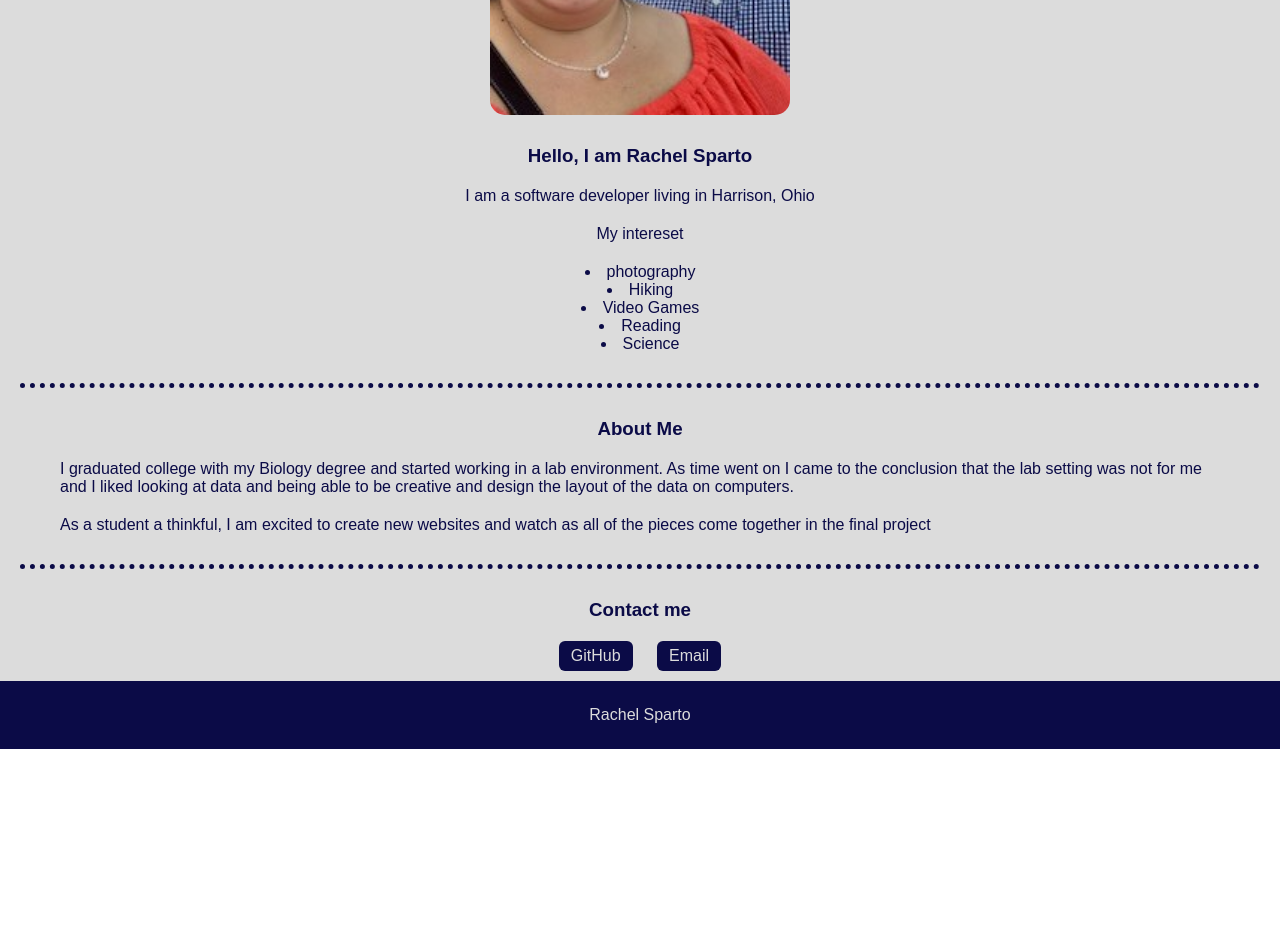
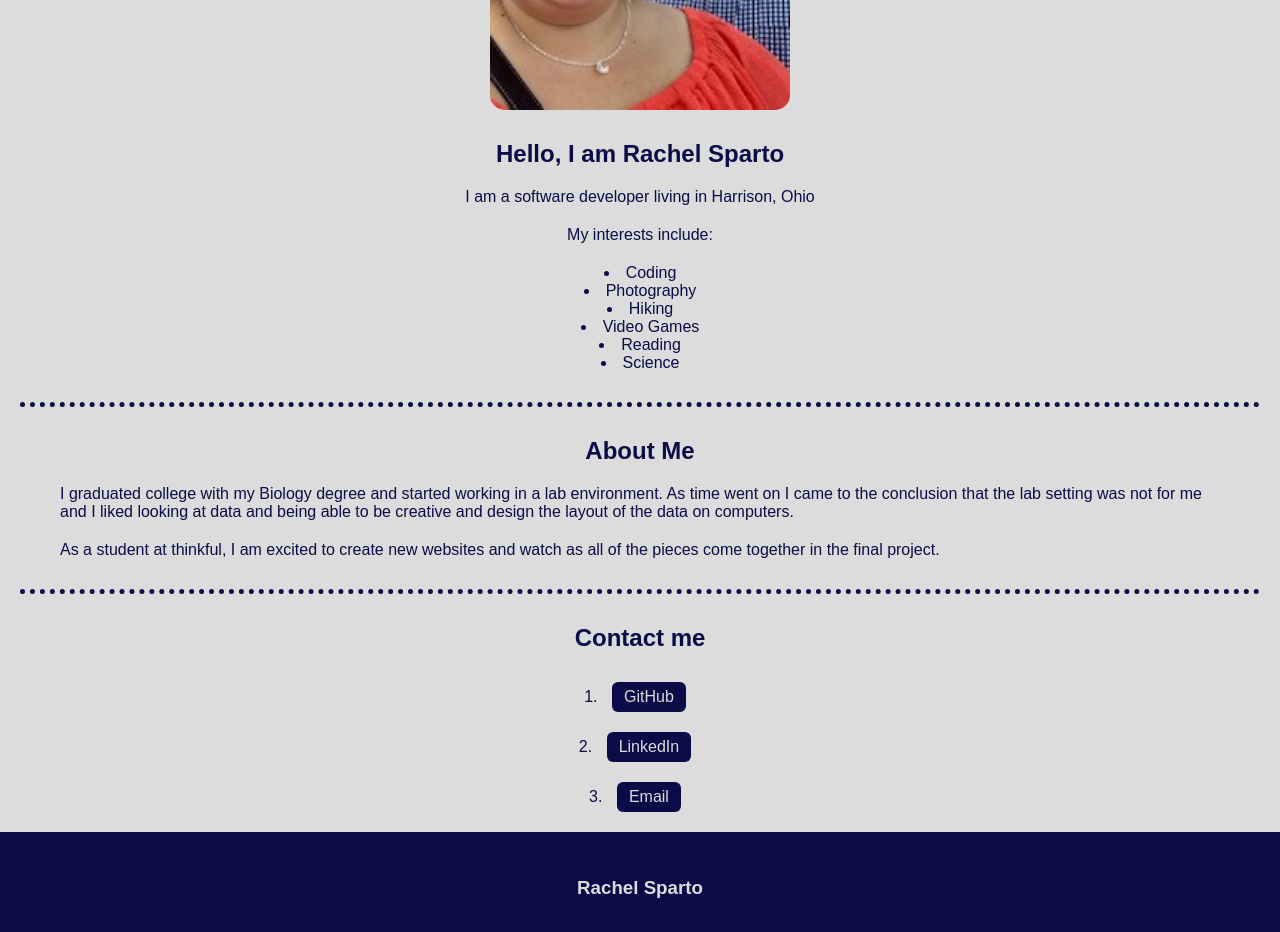
Before and after one commit to RachelSparto/Portfolio-Web-Page, a plain HTML site: page index.html in a window 1280 px wide. Shown: the part 380-1312 px from the top of the page. Before the commit the page ends 1129 px from the top, so only its background shows below. Drawn offline with Linux system fonts and the light colour scheme; a script that the page names is missing.

Commit message:
Second Upload

```diff
--- a/index.html
+++ b/index.html
@@ -6,7 +6,7 @@
   <head>
     <meta charset="utf-8">
     <meta name="viewport" content="width=device-width">
-    <title>replit</title>
+    <title>Portfolio Website</title>
     <link href="style.css" rel="stylesheet" type="text/css" />
   </head>
 
@@ -20,13 +20,14 @@
       <!-- add photo in top of main section -->
       <img src="images/main/profile.jpg" width="300" alt="Rachel Spato profile picture">
       <!-- introduction name and location -->
-      <article>
-<h3 class="center"> Hello, I am Rachel Sparto </h3>
+      <article id="intro">
+<h2 class="center"> Hello, I am Rachel Sparto </h2>
       <p class="center"> I am a software developer living in Harrison, Ohio </p>
       <!-- list here of hobies about you -->
-      <p class="center"> My intereset </p>
+      <p class="center"> My interests include:</p>
         <ul class="center">
-          <li> photography </li>
+          <li> Coding </li>
+          <li> Photography </li>
           <li> Hiking </li>
           <li> Video Games </li>
           <li> Reading </li>
@@ -38,21 +39,32 @@
 
     <hr>
 
-      <article>
-        <h3 class="center"> About Me </h3>
+      <article id="about_me">
+        <h2 class="center"> About Me </h2>
         <p> I graduated college with my Biology degree and started working in a lab environment. As time went on I came to the conclusion that the lab setting was not for me and I liked looking at data and being able to be creative and design the layout of the data on computers. </p>
-        <p> As a student a thinkful, I am excited to create new websites and watch as all of the pieces come together in the final project </p>
+        <p> As a student at thinkful, I am excited to create new websites and watch as all of the pieces come together in the final project. </p>
       </article>
 
     <hr>
 
       <!-- contact me section, links to GitHub && Linkden -->
-      <article class="center">
-        <h3> Contact me </h3>
-        <!--creat link here to GitHub -->
-        <a class="btn btn-primary" href="https://github.com/RachelSparto" target="_blank">GitHub</a>
-        <!-- create link here to email -->
-        <a class="btn btn-primary" href="mailto:rmbachman2016@hotmail.com">Email</a>
+      <article id="contact_me" class="center">
+        <h2> Contact me </h2>
+        <ol>
+          <li>
+            <!--creat link here to GitHub -->
+            <a class="btn btn-primary" href="https://github.com/RachelSparto" target="_blank">GitHub</a>
+          </li>
+          <li>
+            <!-- dont have a linkden yet but link add -->
+            <a class="btn btn-primary" href="https://www.linkedin.com/in/rachel-sparto-b26068225/"  target="_blank">LinkedIn</a>
+          </li>
+          <li>
+            <!-- create link here to email -->
+            <a class="btn btn-primary" href="mailto:rmbachman2016@hotmail.com">Email</a>
+          </li>
+
+        </ol>
         <!-- dont have a linkden yet but link add
         <a class="btn btn-primary" href="linkden link"  target="_blank">Linkden</a> -->
       </article>
@@ -61,17 +73,8 @@
 
     <footer class="grey-font">
       <!-- maybe put name here -->
-      <p> Rachel Sparto </p>
+      <h3> Rachel Sparto </h3>
       </footer>
-
-
-
-
-
-
-
-
-
 
     <script src="script.js"></script>
   </body>
--- a/style.css
+++ b/style.css
@@ -13,9 +13,17 @@ header, footer {
   background-color: rgb(11, 11, 71);
   text-align: center;
   padding: 25px;
-
+  height: 50px;
 }
 
+footer > h3 {
+  padding-top: 20px;
+}
+
+header > p {
+  margin-top: 5px;
+  font-size: 12px;
+}
 
 main {
   background-color: gainsboro;
@@ -23,9 +31,7 @@ main {
 
 main > article > * {
   padding: 10px;
-
 }
-
 
 main > ul {
   padding: 0;
```
